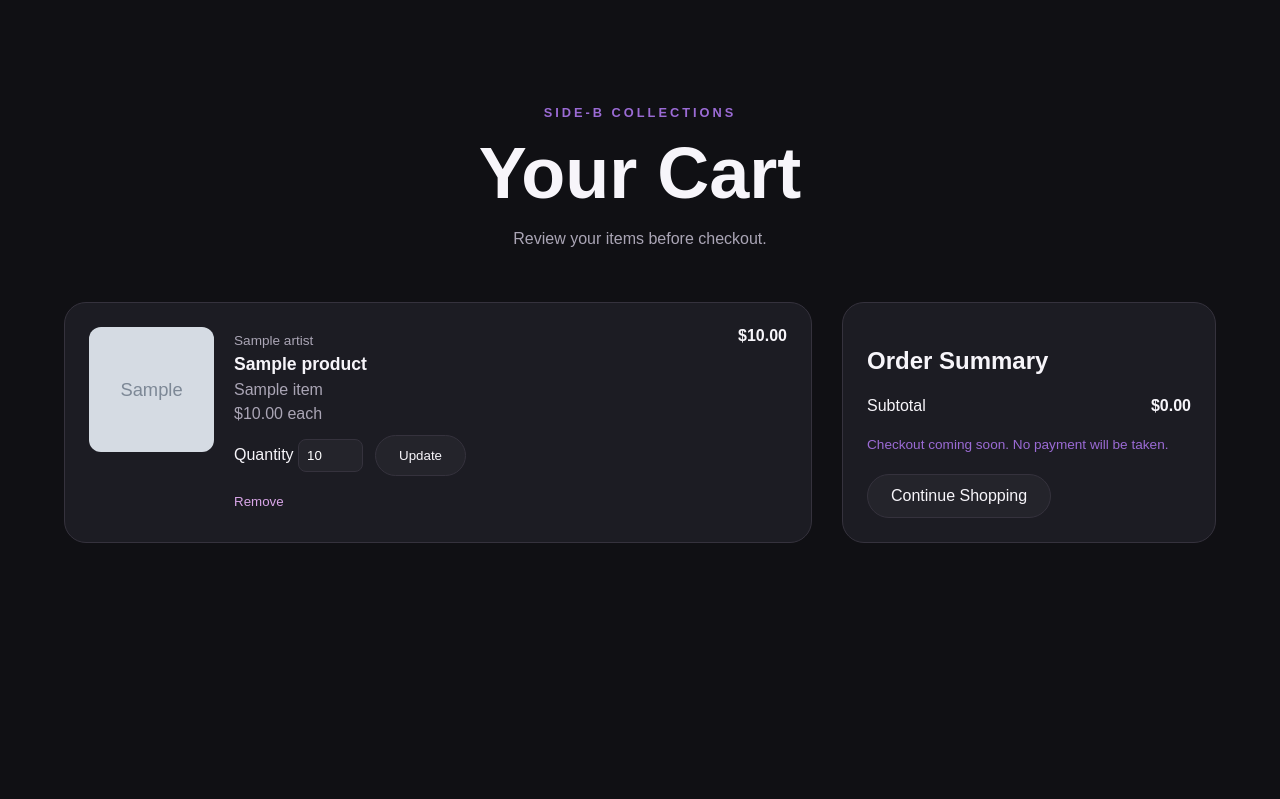
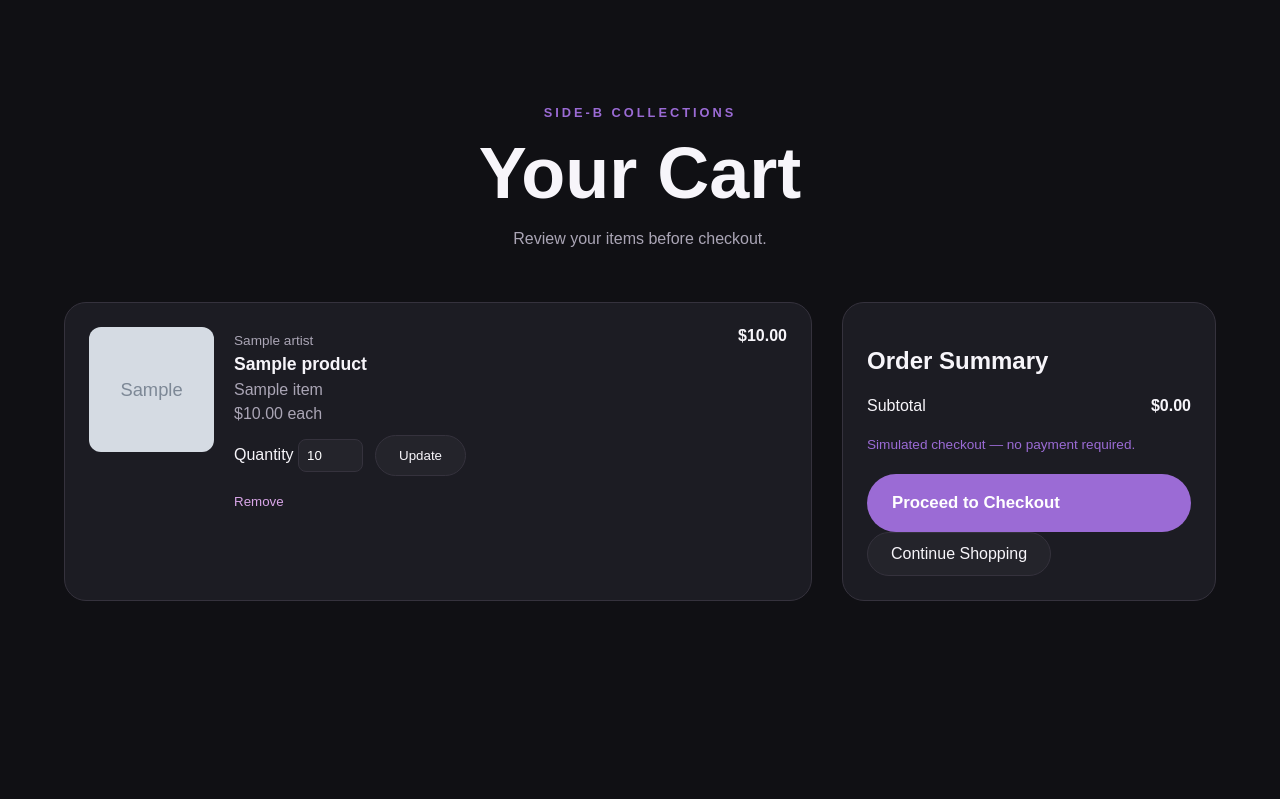
Before and after one commit to Mrgnoblennon/side-b, a Flask app: template templates/cart.html in a window 1280 px wide. Shown: the part 129-928 px from the top of the page. Run offline with Flask 3, Linux system fonts and the light colour scheme; the template is opened without the code that fills it: most values are stand-ins (such as "Sample title", 1, 10 or a date in 2020); grey boxes marked "Sample" are stand-in pictures.

Commit message:
Add simulated checkout and persisted orders: templates/cart.html

```diff
--- a/templates/cart.html
+++ b/templates/cart.html
@@ -42,7 +42,8 @@
         <aside class="cart-summary">
             <h2>Order Summary</h2>
             <p>Subtotal <strong>${{ "%.2f"|format(subtotal) }}</strong></p>
-            <p class="shop-card-artist">Checkout coming soon. No payment will be taken.</p>
+            <p class="shop-card-artist">Simulated checkout — no payment required.</p>
+            <a href="{{ url_for('checkout') }}" class="product-add-cart cart-checkout-link">Proceed to Checkout</a>
             <a href="{{ url_for('merch_shop') }}" class="shop-filter">Continue Shopping</a>
         </aside>
     </div>
```
